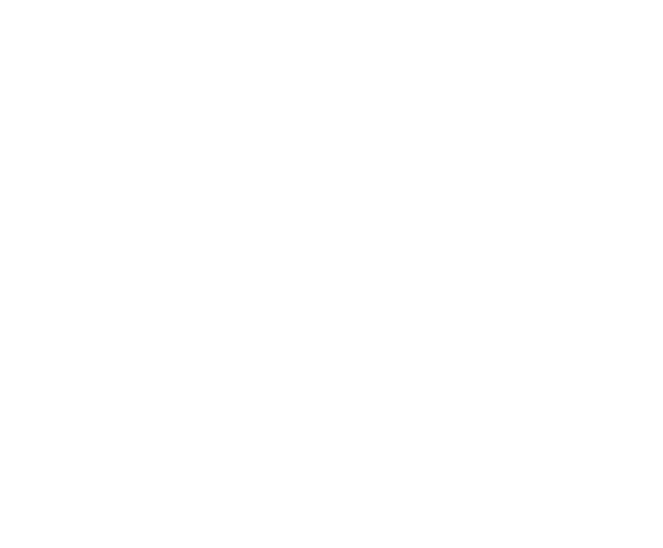
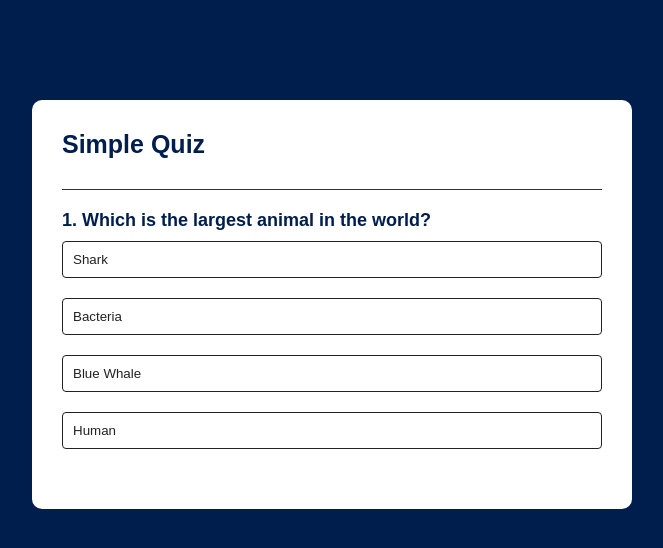
Before and after one commit to osamabinsayeed/quiz-app, a plain HTML site: page index.html in a window 1280 px wide. Shown: the whole page, without its empty margins (308-971 px from the left). Drawn offline with Linux system fonts and the light colour scheme.

Commit message:
complete

```diff
--- a/index.html
+++ b/index.html
@@ -9,7 +9,22 @@
 </head>
 
 <body>
-
+    <div class="app">
+        <h1>Simple Quiz</h1>
+        <div class="quiz">
+            <h2 id="question">question goes here</h2>
+            <div id="answer-buttons">
+                <button class="btn">answer 1</button>
+                <button class="btn">answer 2</button>
+                <button class="btn">answer 3</button>
+                <button class="btn">answer 4</button>
+            </div>
+            <button id="next-btn">
+                Next
+            </button>
+        </div>
+    </div>
+    <script src="script.js"></script>
 </body>
 
 </html>
--- /dev/null
+++ b/script.js
@@ -0,0 +1,132 @@
+const questions = [
+    {
+        question: "Which is the largest animal in the world?",
+        answers: [
+            { text: "Shark", correct: false },
+            { text: "Bacteria", correct: false },
+            { text: "Blue Whale", correct: true },
+            { text: "Human", correct: false },
+        ]
+    },
+    {
+        question: "Which is the biggest continent in the world?",
+        answers: [
+            { text: "Dhaka", correct: false },
+            { text: "Narayanganj", correct: false },
+            { text: "India", correct: false },
+            { text: "Asia", correct: true },
+        ]
+    },
+    {
+        question: "Who first stepped on the moon?",
+        answers: [
+            { text: "Neil Armstrong", correct: true },
+            { text: "You", correct: false },
+            { text: "Modiji", correct: false },
+            { text: "Nobody", correct: false },
+        ]
+    },
+    {
+        question: "What is the chemical formula of water?",
+        answers: [
+            { text: "water", correct: false },
+            { text: "H₂O", correct: true },
+            { text: "O₃", correct: false },
+            { text: "H₂SO₄", correct: true },
+        ]
+    },
+
+]
+
+const questionElement = document.getElementById("question");
+const answerButtons = document.getElementById("answer-buttons");
+const nextButton = document.getElementById("next-btn");
+
+
+let currentQuestionIndex = 0;
+let score = 0;
+
+function startQuiz() {
+    currentQuestionIndex = 0;
+    score = 0;
+    nextButton.innerHTML = "Next";
+    showQuestion();
+}
+
+
+function showQuestion() {
+    resetState();
+    let currentQuestion = questions[currentQuestionIndex];
+    let questionNo = currentQuestionIndex + 1;
+    questionElement.innerHTML = questionNo + ". " + currentQuestion.question;
+
+
+    currentQuestion.answers.forEach(answer => {
+        const button = document.createElement("button");
+        button.innerHTML = answer.text;
+        button.classList.add("btn");
+        answerButtons.appendChild(button);
+        if (answer.correct) {
+            button.dataset.correct = answer.correct;
+        }
+        button.addEventListener('click', selectAnswer);
+    });
+}
+
+function resetState() {
+    nextButton.style.display = "none";
+    while (answerButtons.firstChild) {
+        answerButtons.removeChild(answerButtons.firstChild);
+    }
+}
+
+function selectAnswer(e) {
+    const selectedbtn = e.target;
+    const iscorrect = selectedbtn.dataset.correct === "true";
+    if (iscorrect) {
+        selectedbtn.classList.add("correct");
+        score++;
+
+    }
+    else {
+        selectedbtn.classList.add("incorrect");
+    }
+    //checks every ans. green colors only the correct and disables buttons
+    Array.from(answerButtons.children).forEach(button => {
+        if (button.dataset.correct === "true") {
+            button.classList.add("correct");
+        }
+        button.disabled = true;
+    })
+    nextButton.style.display = "block";
+}
+
+
+function showScore() {
+    resetState();
+    questionElement.innerHTML = `You scored ${score} out of ${questions.length}`;
+    nextButton.innerHTML = "Play again";
+    nextButton.style.display = "block";
+}
+
+function handleNextButton() {
+    currentQuestionIndex++;
+    if (currentQuestionIndex < questions.length) {
+        showQuestion();
+    }
+    else {
+        showScore();
+    }
+}
+
+nextButton.addEventListener('click', () => {
+    if (currentQuestionIndex < questions.length) {
+        handleNextButton();
+    }
+    else {
+        startQuiz();
+    }
+})
+
+
+startQuiz();
--- a/style.css
+++ b/style.css
@@ -0,0 +1,81 @@
+* {
+    margin: 0;
+    padding: 0;
+    font-family: 'Poppins', sans-serif;
+    box-sizing: border-box;
+}
+
+body {
+    background: #001e4d;
+}
+
+.app {
+    background: #fff;
+    width: 90%;
+    max-width: 600px;
+    margin: 100px auto 0;
+    border-radius: 10px;
+    padding: 30px;
+}
+
+.app h1 {
+    font-size: 25px;
+    color: #001e4d;
+    font-weight: 600;
+    border-bottom: 1px solid #333;
+    padding-bottom: 30px;
+}
+
+.quiz {
+    padding: 20px 0;
+}
+
+.quiz h2 {
+    font-size: 18px;
+    color: #001e4d;
+    font-weight: 600;
+}
+
+.btn {
+    background: #fff;
+    color: #222;
+    font-weight: 500;
+    width: 100%;
+    border: 1px solid #222;
+    padding: 10px;
+    margin: 10px 0;
+    text-align: left;
+    border-radius: 4px;
+    cursor: pointer;
+    transition: all 0.3s;
+}
+
+.btn:hover:not([disabled]) {
+    background: #222;
+    color: #fff;
+}
+
+.btn:disabled {
+    cursor: no-drop;
+}
+
+#next-btn {
+    background: #001e4d;
+    color: #fff;
+    font-weight: 500;
+    width: 150px;
+    border: 0;
+    padding: 10px;
+    margin: 20px auto 0;
+    border-radius: 4px;
+    cursor: pointer;
+    display: none;
+}
+
+.correct {
+    background: #9aeabc;
+}
+
+.incorrect {
+    background: #ff9393;
+}
```
